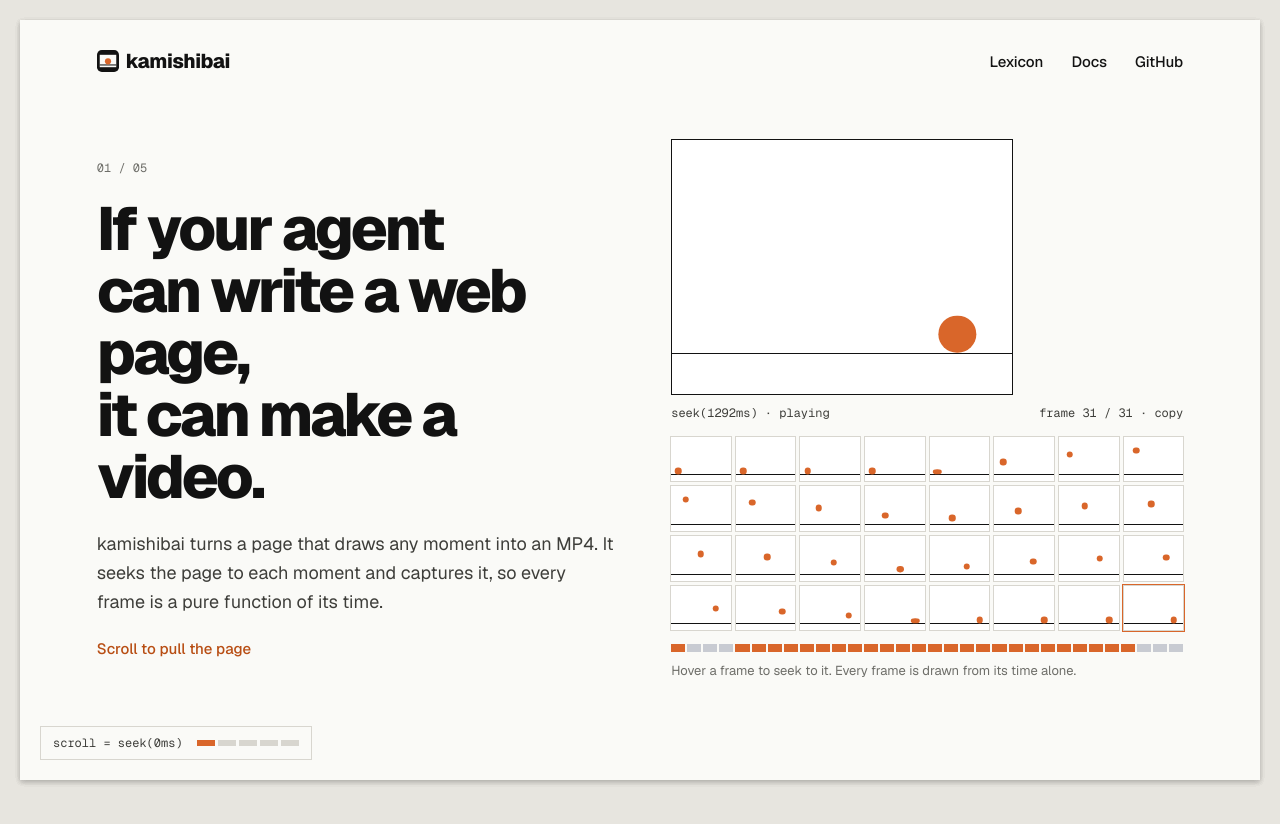
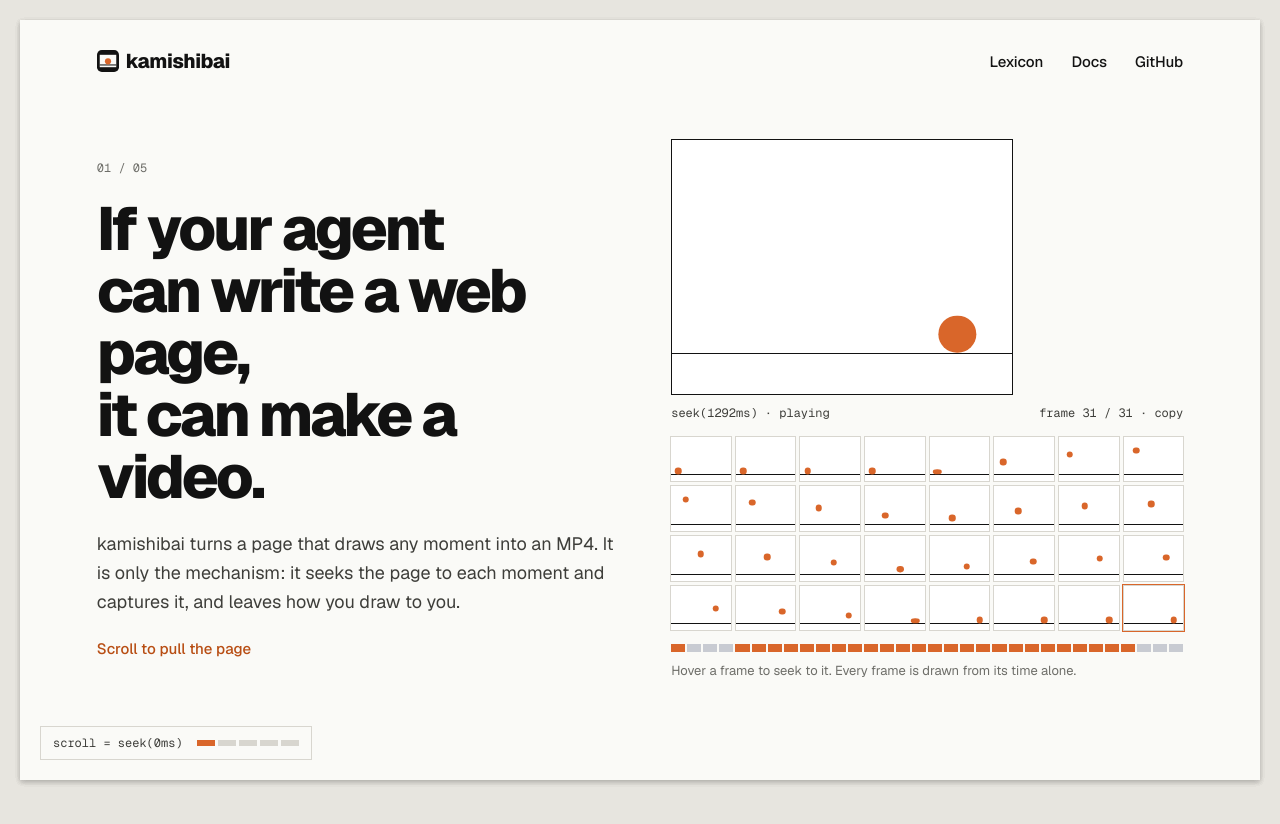
Before and after one commit to reearth/kamishibai, an Astro site in the folder site/: page / in a window 1280 px wide. Shown: the top 824 px of the page. Built offline with nearby package versions, Linux system fonts and the light colour scheme; Astro itself is replaced by a stand-in of ours.

Commit message:
feat(site): say kamishibai is only the mechanism and leaves the drawing to you

```diff
--- a/site/src/pages/index.astro
+++ b/site/src/pages/index.astro
@@ -142,7 +142,7 @@ const ask = "Make a 20-second video with the kamishibai npm package.";
           <div class="col">
             <span class="no mono">01 / 05</span>
             <h1 class="h1" id="title"><span>If your agent</span> <span>can write a web page,</span> <span>it can make a video.</span></h1>
-            <p class="lead">kamishibai turns a page that draws any moment into an MP4. It seeks the page to each moment and captures it, so every frame is a pure function of its time.</p>
+            <p class="lead">kamishibai turns a page that draws any moment into an MP4. It is only the mechanism: it seeks the page to each moment and captures it, and leaves how you draw to you.</p>
             <span class="hint">Scroll to pull the page</span>
           </div>
           <div class="sheet-art">
```
